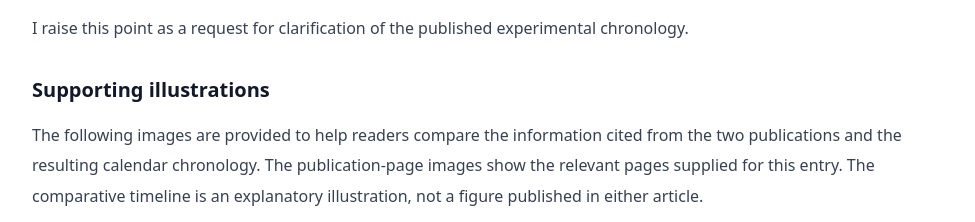
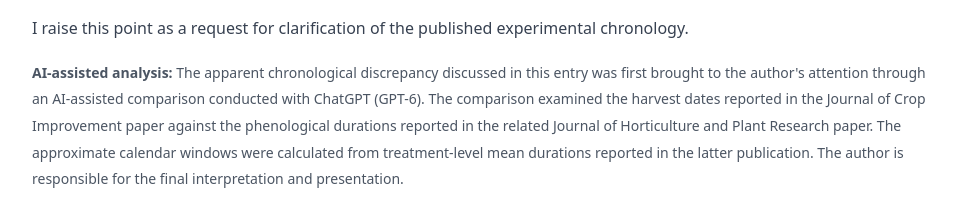
Before and after one commit to haqueshenas/lesson-one, a plain HTML site: page updates/index.html in a window 1280 px wide. Shown: the part 1783-2005 px from the top of the page, without its empty margins (152-1127 px from the left). Drawn offline with nearby package versions, Linux system fonts and the light colour scheme.

Commit message:
Update index.html

```diff
--- a/updates/index.html
+++ b/updates/index.html
@@ -151,6 +151,12 @@ html {
             Could the authors clarify how these harvest dates and kernel moisture levels are reconciled with the phenological observations reported in the related JHPR study? In particular, it would be helpful to clarify whether the harvest dates, silking and milking observations refer to the same experimental plots and treatments, and whether the kernel-moisture measurements were determined using comparable methods and on the same basis.
           </p>
 <p>I raise this point as a request for clarification of the published experimental chronology.</p>
+
+<p class="text-sm text-gray-600 mt-4">
+    <strong>AI-assisted analysis:</strong>
+    The apparent chronological discrepancy discussed in this entry was first brought to the author's attention through an AI-assisted comparison conducted with ChatGPT (GPT-6). The comparison examined the harvest dates reported in the Journal of Crop Improvement paper against the phenological durations reported in the related Journal of Horticulture and Plant Research paper. The approximate calendar windows were calculated from treatment-level mean durations reported in the latter publication. The author is responsible for the final interpretation and presentation.
+</p>
+
 </div>
 <section aria-labelledby="supporting-illustrations" class="mt-8">
 <h3 class="text-xl font-bold text-gray-900 mb-3" id="supporting-illustrations">Supporting illustrations</h3>
@@ -186,8 +192,8 @@ html {
 <figure class="mt-5 border border-gray-200 rounded-lg p-3 bg-white">
 <img alt="Comparative timeline of reported sowing and harvest dates and the approximate milking windows calculated from the JHPR phenological durations" class="w-full h-auto object-contain rounded" loading="lazy" src="images/phenology-timeline.png"/>
 <figcaption class="text-sm text-gray-600 leading-relaxed mt-3">
-              Figure 5. Comparative timeline illustrating the relationship between the reported sowing and harvest dates and the approximate milking windows calculated from treatment-level mean durations in the related JHPR paper.
-            </figcaption>
+                Figure 5. Comparative timeline illustrating the relationship between the reported sowing and harvest dates and the approximate milking windows calculated from treatment-level mean durations in the related JHPR paper. This explanatory illustration was generated with ChatGPT (GPT-6) based on the published information and calculations described above; it is not a figure from either cited publication.
+              </figcaption>
 </figure>
 </section>
 <section aria-labelledby="references-heading" class="mt-8 border-t border-gray-200 pt-6" id="publications-cited">
```
